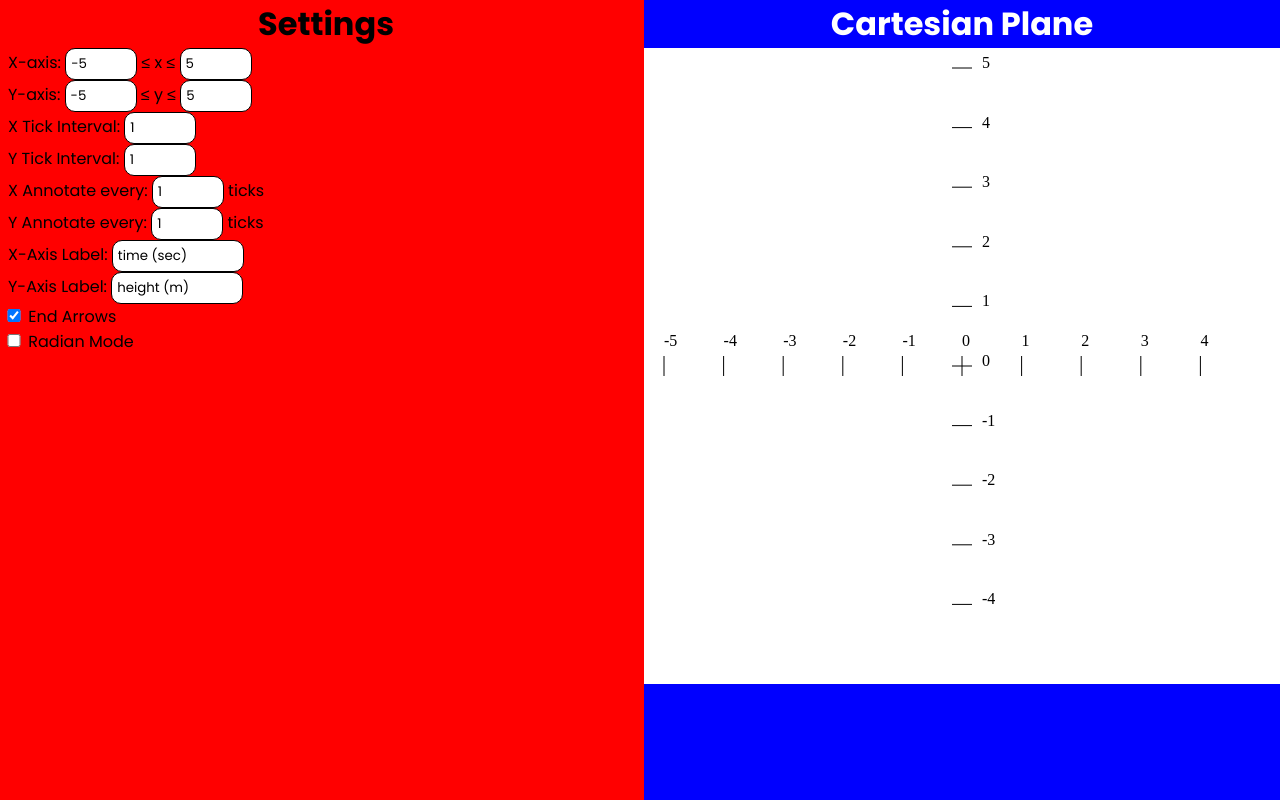
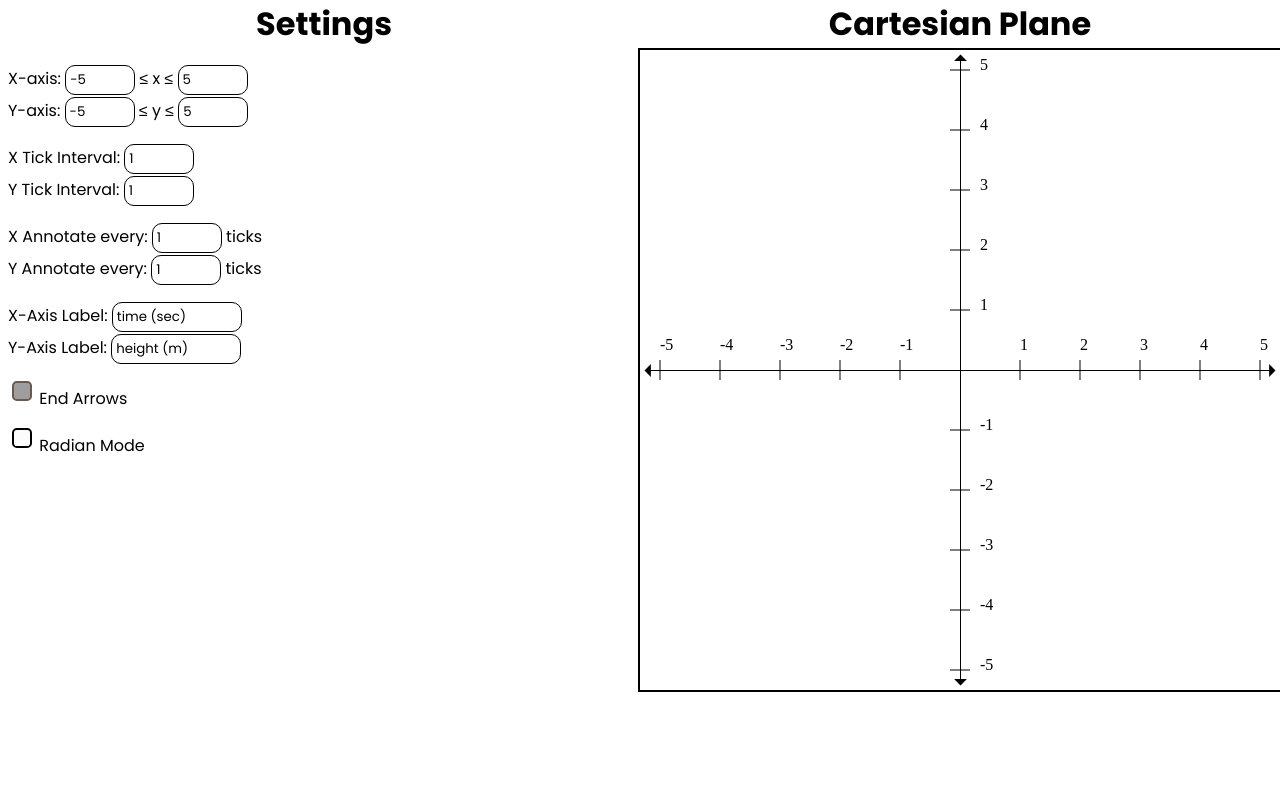
Before and after one commit to devsai9/AOOD-GraphPrinter-2025, a plain HTML site: page index.html in a window 1280 px wide. Both pictures are taken after a click on the checkbox "End Arrows". Drawn offline with Linux system fonts and the light colour scheme; grey boxes are pictures that could not be loaded.

Commit message:
[WIP] Work done via CodeHS

```diff
--- a/index.html
+++ b/index.html
@@ -30,24 +30,24 @@
             <div>
                 <span>
                     X Tick Interval:
-                    <input type="number" id="x-ticks" value="1">
+                    <input type="number" id="x-ticks" value="1" min="1">
                 </span>
                 <br>
                 <span>
                     Y Tick Interval:
-                    <input type="number" id="y-ticks" value="1">
+                    <input type="number" id="y-ticks" value="1" min="1">
                 </span>
             </div>
             <div>
                 <span>
                     X Annotate every:
-                    <input type="number" id="x-annotate-interval" value="1">
+                    <input type="number" id="x-annotate-interval" value="1" min="1">
                     ticks
                 </span>
                 <br>
                 <span>
                     Y Annotate every:
-                    <input type="number" id="y-annotate-interval" value="1">
+                    <input type="number" id="y-annotate-interval" value="1" min="1">
                     ticks
                 </span>
             </div>
@@ -64,11 +64,11 @@
             </div>
             <div>
                 <input type="checkbox" id="arrowCheckbox">
-                <label for="arrowCheckbox">End Arrows</label>
+                <label for="arrowCheckbox" class="checkboxLabel">End Arrows</label>
             </div>
             <div>
                 <input type="checkbox" id="radianCheckbox">
-                <label for="radianCheckbox">Radian Mode</label>
+                <label for="radianCheckbox" class="checkboxLabel">Radian Mode</label>
             </div>
         </div>
         <div id="right-panel" class="panel">
--- a/script.js
+++ b/script.js
@@ -1,15 +1,21 @@
+// Top-level UI
 const leftPanel = document.getElementById("left-panel");
 const rightPanel = document.getElementById("right-panel");
+
+// Canvas
 const canvas = document.getElementById("canvas");
 const ctx = canvas.getContext("2d");
 
-let lineWidth = 1;
-let padding = 5;
+// Global variables
+const lineWidth = 1;
+const padding = 5;
+const tickOffset = 15;
 let xRadius = canvas.width / 2 - padding;
 let yRadius = canvas.height / 2 - padding;
 let centerX = canvas.width / 2;
 let centerY = canvas.height / 2;
 
+// Inputs
 const xMin = document.getElementById("x-min");
 const xMax = document.getElementById("x-max");
 const yMin = document.getElementById("y-min");
@@ -27,141 +33,205 @@ const yLabel = document.getElementById("y-label");
 const arrowCheckbox = document.getElementById("arrowCheckbox");
 const radianCheckbox = document.getElementById("radianCheckbox");
 
-
-// document.body.addEventListener("keypress", update);
-// document.body.addEventListener("click", update);
-document.querySelectorAll("input").forEach((elem) => elem.addEventListener("change", update));
+// Event listeners
+document.querySelectorAll("input").forEach((elem) => elem.addEventListener("input", update));
+// document.querySelectorAll("input[min=\"1\"]")
 window.addEventListener("resize", update);
 
+// Function
 update();
 function update() {
+    if (parseInt(xTicks.value) < 1) xTicks.value = "1";
+    if (parseInt(yTicks.value) < 1) yTicks.value = "1";
+    if (parseInt(xAnnotate.value) < 1) xAnnotate.value = "1";
+    if (parseInt(yAnnotate.value) < 1) yAnnotate.value = "1";
+
     const min = Math.min(rightPanel.offsetWidth, rightPanel.offsetHeight - rightPanel.children[0].offsetHeight)
     canvas.width = min;
     canvas.height = min;
     declareCanvasVars();
+    if (parseInt(xMax.value) > parseInt(xMin.value) && parseInt(yMax.value) > parseInt(yMin.value)) {
         drawAxes();
-    drawTicks();
+        // Only draw ticks if axes are drawn
+        if (parseInt(xTicks.value) > 0 && parseInt(yTicks.value) > 0) drawTicks();
+    }
     if (arrowCheckbox.checked){
         drawArrows();
     }
 }
 
 function declareCanvasVars() {
-    lineWidth = 1;
-    padding = 5;
+    // lineWidth = 1;
+    // padding = 5
+    //padding = 15;
     xRadius = canvas.width / 2 - padding;
     yRadius = canvas.height / 2 - padding;
+    // xRadius = canvas.width / 2
+    // yRadius = canvas.height / 2
     centerX = canvas.width / 2;
     centerY = canvas.height / 2;
 }
 
+// Draws the axes in the center of the graph
 // function drawAxes() {
 //     ctx.fillStyle = "rgb(0, 0, 0)";
 //     // const axesLength = 2 * Math.min(xRadius, yRadius);
 //     ctx.fillRect(centerX - xRadius, centerY, 2 * xRadius, lineWidth);
+//     console.log("X axis x: " + (centerX - xRadius));
+//     console.log("X axis y: " + centerY);
+
 //     ctx.fillRect(centerX, centerY - yRadius, lineWidth, 2 * yRadius);
+//     console.log("Y axis x: " + centerX);
+//     console.log("Y axis y: " + (centerY - yRadius));
+
 // }
 
+
+// Draws the axes dependent on the bounds of the graph
+// Will also draw the labels of the axes
 function drawAxes() {
-    ctx.fill = "rbg(0, 0, 0)";
 
+    ctx.fillStyle = "rgb(0, 0, 0)";
     // X axis
-    ctx.fillRect(centerX - xRadius, xMax * xRadius * 2 / (xMax - xMin), 2 * xRadius, lineWidth);
+    if (0 <= yMin.value) {
+        // everything is positive, draw at bottom
+        ctx.fillRect(centerX - xRadius, (yRadius - tickOffset) * 2 + tickOffset + padding, 2 * (xRadius), lineWidth);
+    } else if (yMax.value <= 0) {
+        // everything is negative, draw at top
+        ctx.fillRect(centerX - xRadius, tickOffset + padding, 2 * (xRadius), lineWidth);
+    } else {
+        ctx.fillRect(centerX - xRadius, yMax.value * (yRadius - tickOffset) * 2 / (yMax.value - yMin.value) + tickOffset + padding, 2 * (xRadius), lineWidth);
+    }
 
     // Y axis
-    ctx.fillRect(yMax * yRadius * 2 / (yMax - yMin), centerY - yRadius, lineWidth, 2 * yRadius);
+    if (0 <= xMin.value) {
+        // positive, draw at left
+        ctx.fillRect(tickOffset + padding, centerY - yRadius, lineWidth, 2 * (yRadius));
+    } else if (xMax.value <= 0) {
+        // negative, draw at right
+        ctx.fillRect((xRadius - tickOffset) * 2 + tickOffset + padding, centerY - yRadius, lineWidth, 2 * (yRadius));
+    } else {
+        ctx.fillRect(-xMin.value * (xRadius - tickOffset) * 2 / (xMax.value - xMin.value) + tickOffset + padding, centerY - yRadius, lineWidth, 2 * (yRadius));
+    }
+    //console.log("Y axis x: " + (-xMin.value * xRadius * 2 / (xMax.value - xMin.value)));
 }
 
+// Need to make sure that arrows align with the axes again
 function drawArrows(){
     // draw arrows
     const arrowSize = canvas.width / 100;
+
+    // Right arrow
+    // ctx.beginPath();
+    // ctx.moveTo(centerX + xRadius+.5, yMax.value * (yRadius -  15) * 2 / (yMax.value - yMin.value) +20 + .5);
+    // ctx.lineTo(centerX + xRadius - arrowSize+.5, centerY - arrowSize+.5);
+    // ctx.lineTo(centerX + xRadius - arrowSize+.5, centerY + arrowSize+.5);
+    // ctx.fill();
     ctx.beginPath();
-    ctx.moveTo(centerX + xRadius+.5, centerY+.5);
-    ctx.lineTo(centerX + xRadius - arrowSize+.5, centerY - arrowSize+.5);
-    ctx.lineTo(centerX + xRadius - arrowSize+.5, centerY + arrowSize+.5);
+    ctx.moveTo(centerX + xRadius+.5, yMax.value * (yRadius - 15) * 2 / (yMax.value - yMin.value) + 20 + .5);
+    ctx.lineTo(centerX + xRadius - arrowSize+.5, yMax.value * (yRadius -  15) * 2 / (yMax.value - yMin.value) - arrowSize + 20 + .5);
+    ctx.lineTo(centerX + xRadius - arrowSize+.5, yMax.value * (yRadius -  15) * 2 / (yMax.value - yMin.value) + arrowSize + 20 + .5);
     ctx.fill();
 
-
+    // Left arrow
     ctx.beginPath();
-    ctx.moveTo(centerX - xRadius-.5, centerY+.5);
-    ctx.lineTo(centerX - xRadius + arrowSize-.5, centerY - arrowSize+.5);
-    ctx.lineTo(centerX - xRadius + arrowSize-.5, centerY + arrowSize+.5);
+    ctx.moveTo(centerX - xRadius-.5, yMax.value * (yRadius - 15) * 2 / (yMax.value - yMin.value) + 20 + .5);
+    ctx.lineTo(centerX - xRadius + arrowSize-.5, yMax.value * (yRadius -  15) * 2 / (yMax.value - yMin.value) - arrowSize + 20 + .5);
+    ctx.lineTo(centerX - xRadius + arrowSize-.5, yMax.value * (yRadius -  15) * 2 / (yMax.value - yMin.value) + arrowSize + 20 + .5);
     ctx.fill();
 
-
+    // Top arrow
     ctx.beginPath();
-    ctx.moveTo(centerX+.5, centerY - yRadius-.5);
-    ctx.lineTo(centerX - arrowSize+.5, centerY - yRadius + arrowSize-.5);
-    ctx.lineTo(centerX + arrowSize+.5, centerY - yRadius + arrowSize-.5);
+    ctx.moveTo(-xMin.value * (xRadius - tickOffset) * 2 / (xMax.value - xMin.value) + 20 +.5, centerY - yRadius-.5);
+    ctx.lineTo(-xMin.value * (xRadius - tickOffset) * 2 / (xMax.value - xMin.value) - arrowSize + 20 +.5, centerY - yRadius + arrowSize-.5);
+    ctx.lineTo(-xMin.value * (xRadius - tickOffset) * 2 / (xMax.value - xMin.value) + arrowSize + 20 +.5, centerY - yRadius + arrowSize-.5);
     ctx.fill();
 
+    // Bottom arrow
     ctx.beginPath();
-    ctx.moveTo(centerX, centerY + yRadius+.5);
-    ctx.lineTo(centerX - arrowSize+.5, centerY + yRadius - arrowSize+.5);
-    ctx.lineTo(centerX + arrowSize+.5, centerY + yRadius - arrowSize+.5);
+    ctx.moveTo(-xMin.value * (xRadius - tickOffset) * 2 / (xMax.value - xMin.value) + 20 +.5, centerY + yRadius+.5);
+    ctx.lineTo(-xMin.value * (xRadius - tickOffset) * 2 / (xMax.value - xMin.value) - arrowSize + 20 +.5, centerY + yRadius - arrowSize+.5);
+    ctx.lineTo(-xMin.value * (xRadius - tickOffset) * 2 / (xMax.value - xMin.value) + arrowSize + 20 +.5, centerY + yRadius - arrowSize+.5);
     ctx.fill();
 
     console.log("arrow drawn");
 }
 
+// draws the ticks and the labels
 function drawTicks() {
     ctx.fillStyle = "rgb(0, 0, 0)";
 
-    const tickOffset = 15; // because don't draw ticks too close to the end
-
-    const xTickInterval = parseInt(xTicks.value); // will get from x Tick Interval
+    const xTickInterval = parseInt(xTicks.value);
     const yTickInterval = parseInt(yTicks.value);
 
     const xNumericRange = parseInt(xMax.value) - parseInt(xMin.value);
     const yNumericRange = parseInt(yMax.value) - parseInt(yMin.value);
 
-    const xCanvasFrequency = (xTickInterval / xNumericRange) * 2 * (xRadius - tickOffset);
-    const yCanvasFrequency = (yTickInterval / yNumericRange) * 2 * (yRadius - tickOffset);
+    let xTickBound = xRadius - tickOffset; // basically, since we want a little padding to not go to the end of the axis
+    let yTickBound = yRadius - tickOffset;
 
-    let curX = parseInt(xMin.value);
+    const xCanvasFrequency = Math.floor((xTickInterval / xNumericRange) * 2 * xTickBound);
+    const yCanvasFrequency = Math.floor((yTickInterval / yNumericRange) * 2 * yTickBound);
+
+    const xAnnotateEvery = parseInt(xAnnotate.value);
+    const yAnnotateEvery = parseInt(yAnnotate.value);
 
     let xAxisLocation = 0; // this is a y value lmao
-    if (0 <= yMin) xAxisLocation = centerY + yRadius - tickOffset; // bottom of page
-    if (yMax <= 0) xAxisLocation = centerY - yRadius + tickOffset; // top of page
+    if (0 <= yMin.value) xAxisLocation = centerY + yTickBound; // everything is positive, position bottom
+    else if (yMax.value <= 0) xAxisLocation = centerY - yTickBound; // everything nevative, position top
+    else {
+        // zero is in between
+        let mx = parseInt(yMax.value);
+        let mn = -parseInt(yMin.value);
 
-    let dummyYMark = parseInt(yMax.value); // top to bottom is max to min
-    for (let i = (centerY - yRadius + tickOffset); i <= (centerY + yRadius - tickOffset); i += yCanvasFrequency) {
-        if (dummyYMark == 0) {
-            xAxisLocation = i;
-            break;
+        let zeroProp = mn / (mx + mn);
+        let range = 2 * yTickBound;
+        xAxisLocation = centerY + yTickBound - zeroProp * range;
     }
-        dummyYMark -= 1;
-    }
+    console.log("xAxisLocation", xAxisLocation);
 
-    for (let i = (centerX - xRadius + tickOffset); i <= (centerX + xRadius - tickOffset); i += xCanvasFrequency) {
+    // Draws the ticks on the x axis
+    let curX = parseInt(xMin.value);
+    let annotateCounter = 0;
+    for (let i = (centerX - xTickBound); i <= (centerX + xTickBound); i += xCanvasFrequency) {
+        if (curX != 0) {
             // draw ticks
             let tickLength = 20;
             ctx.beginPath();
             ctx.moveTo(i, xAxisLocation - tickLength * 0.5);
             ctx.lineTo(i, xAxisLocation + tickLength * 0.5);
             ctx.stroke();
-        // console.log("drew x tick at", i, "y-coordinate", centerY - tickLength * 0.5);
 
             // draw labels
+            if (annotateCounter % xAnnotateEvery == 0) {
                 ctx.font = "16px serif";
                 ctx.fillText(curX, i, xAxisLocation - tickLength);
-        curX += 1;
+            }
+        }
+        curX += xTickInterval;
+        annotateCounter += 1;
     }
 
-    let yAxisLocation = 0; // this is a y value lmao
-    if (0 <= xMin) yAxisLocation = centerX - xRadius + tickOffset; // left of page
-    if (xMax <= 0) yAxisLocation = centerX + xRadius - tickOffset; // right of page
+    let yAxisLocation = 0; // this is a x-value
+    if (0 <= parseInt(xMin.value)) yAxisLocation = centerX - xTickBound; // left of page
+    else if (parseInt(xMax.value) <= 0) yAxisLocation = centerX + xTickBound; // right of page
+    else {
+        // zero is in between
+        let mx = parseInt(xMax.value);
+        let mn = -parseInt(xMin.value);
 
-    let dummyXMark = parseInt(xMin.value); // top to bottom is max to min
-    for (let i = (centerX - xRadius + tickOffset); i <= (centerX + xRadius - tickOffset); i += xCanvasFrequency) {
-        if (dummyXMark == 0) {
-            yAxisLocation = i;
-            break;
+        let zeroProp = mn / (mx + mn);
+        let range = 2 * xTickBound;
+        yAxisLocation = centerX - xTickBound + zeroProp * range;
+        console.log("y axis on screen");
     }
-        dummyXMark += 1;
-    }
-    let curY = parseInt(yMax.value);
-    for (let i = (centerY - yRadius + tickOffset); i <= (centerY + yRadius - tickOffset); i += yCanvasFrequency) {
+    console.log("yAxisLocation", yAxisLocation);
+
+    let curY = parseInt(yMin.value);
+    annotateCounter = 0;
+    // Draws the ticks on the y axis
+    for (let i = (centerY + yTickBound); i >= (centerY - yTickBound); i -= yCanvasFrequency) {
+        if (curY != 0) {
             // draw ticks
             let tickLength = 20;
             ctx.beginPath();
@@ -170,9 +240,13 @@ function drawTicks() {
             ctx.stroke();
 
             // draw labels
+            if (annotateCounter % yAnnotateEvery == 0) {
                 ctx.font = "16px serif";
                 ctx.fillText(curY, yAxisLocation + tickLength, i);
-        curY -= 1;
+            }
+        }
+        curY += yTickInterval;
+        annotateCounter += 1;
     }
 }
 
--- a/styles.css
+++ b/styles.css
@@ -12,7 +12,6 @@ body {
     margin: 0;
     padding: 0;
     overflow: hidden;
-    background-color: green;
 }
 
 h1 {
@@ -34,23 +33,29 @@ main {
 }
 
 #left-panel {
-    background-color: red;
     padding-left: 8px;
+    display: flex;
+    flex-direction: column;
+    /*align-items: center;*/
+    gap: 15px;
+}
+
+#left-panel > div > span {
+    user-select: none;
 }
 
 #right-panel {
-    background-color: blue;
     display: flex;
     flex-direction: column;
     align-items: center;
-    color: white;
 }
 
 input {
     width: var(--input-width);
-    padding: 5px;
+    padding: 4px;
     border-radius: 10px;
     border: 1px solid black;
+    margin-top: 2px;
 }
 
 input[type="text"] {
@@ -58,14 +63,56 @@ input[type="text"] {
     width: var(--input-width);
 }
 
-input[type="checkbox"] {
-    padding: 0;
-    margin-left: -24px;
-    margin-right: -20px;
-}
+/*input[type="checkbox"] {*/
+/*    padding: 0;*/
+/*    margin-left: -24px;*/
+/*    margin-right: -20px;*/
+/*}*/
 
 canvas {
     background-color: white;
+    border: 2px solid black;
     margin: 0;
     padding: 0;
 }
+
+/* Custom checkbox */
+:root {
+  --checkbox-border-color: black;
+  --checkbox-checked-color: #6c584c;
+  --checkbox-hover-color: #e3d3ca; /* #a98467; */
+}
+
+input[type="checkbox"] {
+    /*box-sizing: border-box;*/
+    width: 20px;
+    height: 20px;
+    /*margin: 4px;*/
+    padding: 0;
+    border: 2px solid var(--checkbox-border-color);
+    border-radius: 0.3rem;
+    appearance: none;
+    background-color: #fcfcfc;
+    outline: none;
+    transition: outline 0.1s;
+}
+
+input[type="checkbox"]:checked {
+  background-size: cover;
+  padding: 2px;
+  border-color: var(--checkbox-checked-color);
+  background-color: white /*var(--checkbox-checked-color)*/;
+  background-image: url('https://cdn3.iconfinder.com/data/icons/glypho-generic-icons/64/checkmark-big-512.png');
+}
+
+@media (hover: hover) {
+  input[type="checkbox"]:not(:disabled):hover {
+    background-color: var(--checkbox-hover-color);
+    outline: 6px solid var(--checkbox-hover-color);
+    transform: scale(1.05);
+  }
+}
+
+.checkboxLabel {
+    user-select: none;
+}
```
Lines whose indentation alone changed are shown as unchanged.
